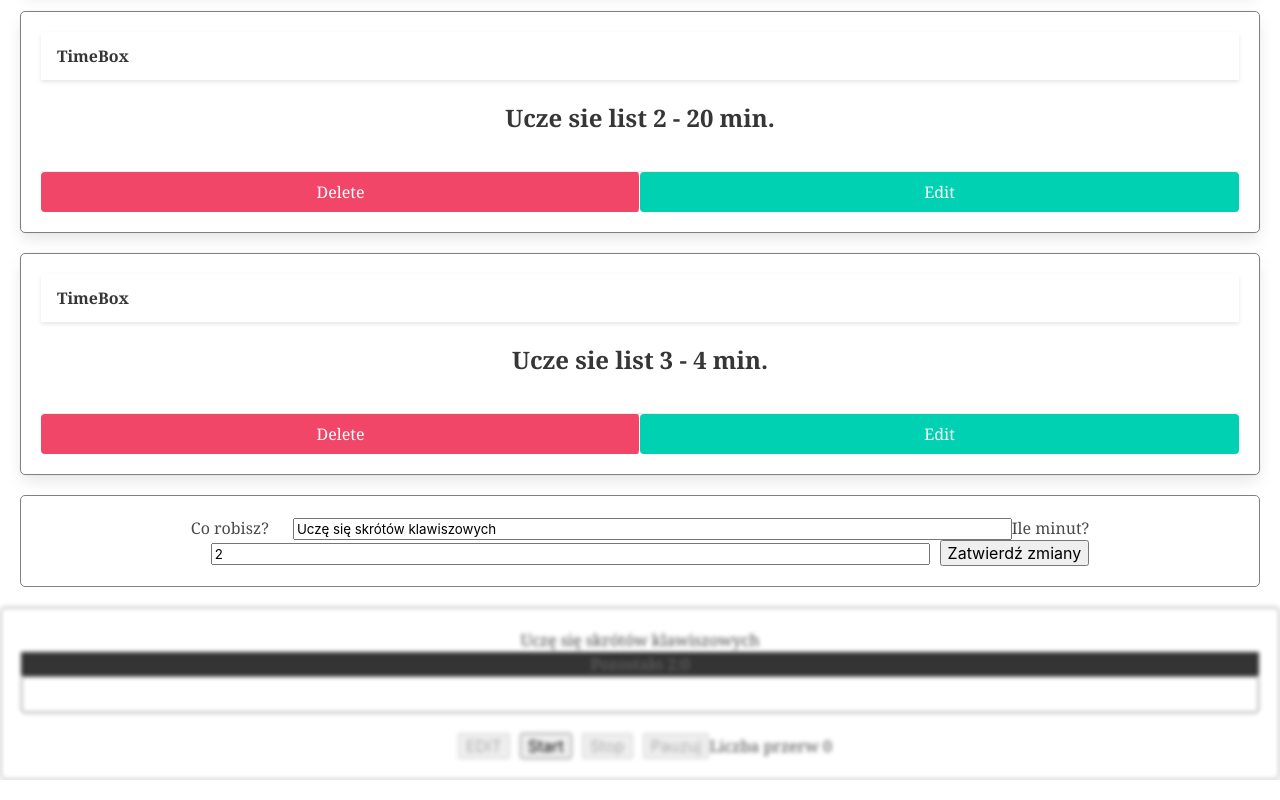
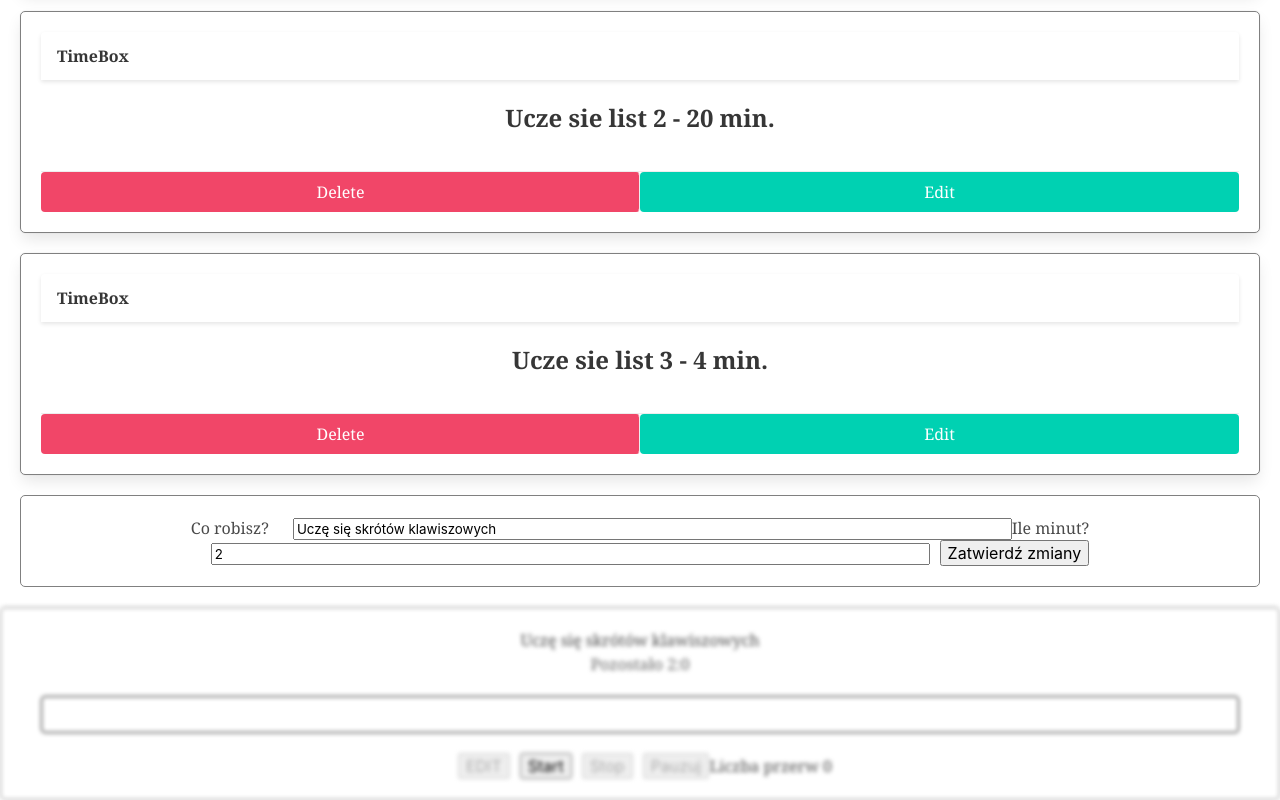
Before and after one commit to patrykho/kursreacta, a React (Create React App) app: page / in a window 1280 px wide. Shown: the part 431-1231 px from the top of the page. Built offline with nearby package versions, Linux system fonts and the light colour scheme.

Commit message:
change style

```diff
--- a/src/components/Clock.js
+++ b/src/components/Clock.js
@@ -1,5 +1,5 @@
 import React from 'react'
 
 export const Clock = ({ className, minutes = 10, seconds = 33 }) => {
-    return <h2 style={{ backgroundColor: "#533003" }} className={`clock ${className}`}>Pozostało {minutes}:{seconds}</h2>;
+    return <h2 className={`clock ${className}`}>Pozostało {minutes}:{seconds}</h2>;
 }
--- a/src/styles/main.scss
+++ b/src/styles/main.scss
@@ -33,11 +33,10 @@ button {
 }
 
 .progress-bar {
-  // position: relative;
-  border: 1px solid orangered;
+  border: 1px solid black;
   border-radius: 4px;
 
-  margin-bottom: 20px;
+  margin: 20px;
   padding: 5px;
   div {
     // width: calc(100% - 20.9%);
```
